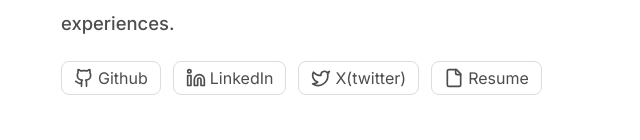
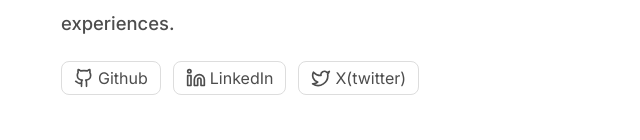
Before and after one commit to SatyanarayanPrashar/satyabuilds, a Next.js app: page / in a window 1280 px wide. Shown: the part 395-535 px from the top of the page, without its empty margins (319-959 px from the left). Built offline with nearby package versions, Linux system fonts and the light colour scheme.

Commit message:
removed resume

```diff
--- a/app/(landing)/_components/heading.tsx
+++ b/app/(landing)/_components/heading.tsx
@@ -30,9 +30,9 @@ export const Heading = () => {
                 <a href="https://twitter.com/Satya021Don" target="_blank" rel="noopener noreferrer" className="items-center flex gap-1 border-[#dddddd] border-[1px] rounded-lg px-3 py-1 hover:bg-slate-100">
                     <Twitter size="20px"/> X(twitter)
                 </a>
-                <a href="satyanarayan.pdf" target="_blank" rel="noopener noreferrer" className="items-center flex gap-1 border-[#dddddd] border-[1px] rounded-lg px-3 py-1 hover:bg-slate-100">
+                {/* <a href="satyanarayan.pdf" target="_blank" rel="noopener noreferrer" className="items-center flex gap-1 border-[#dddddd] border-[1px] rounded-lg px-3 py-1 hover:bg-slate-100">
                     <File size="20px"/> Resume
-                </a>
+                </a> */}
             </div>
         </div>
     )
```
